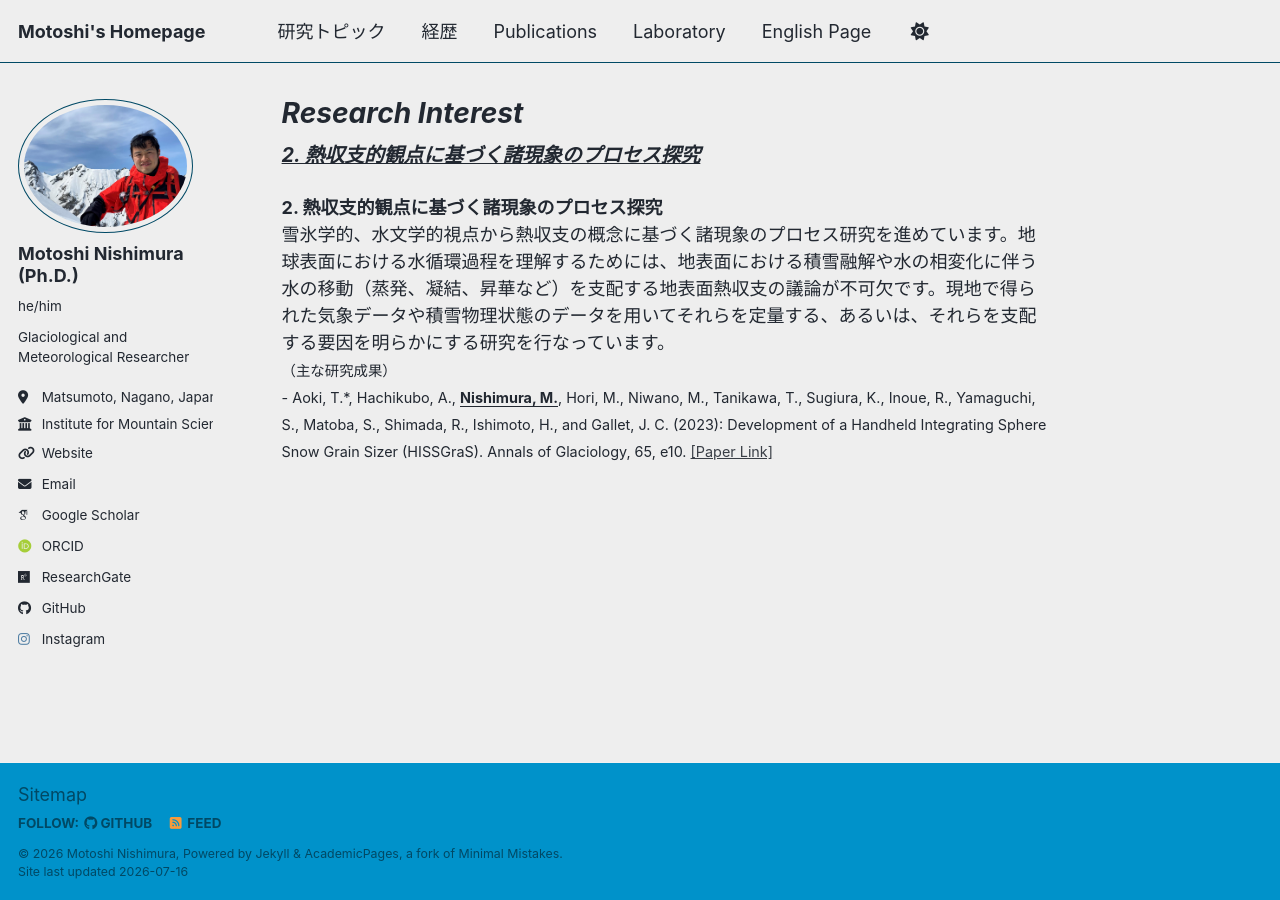
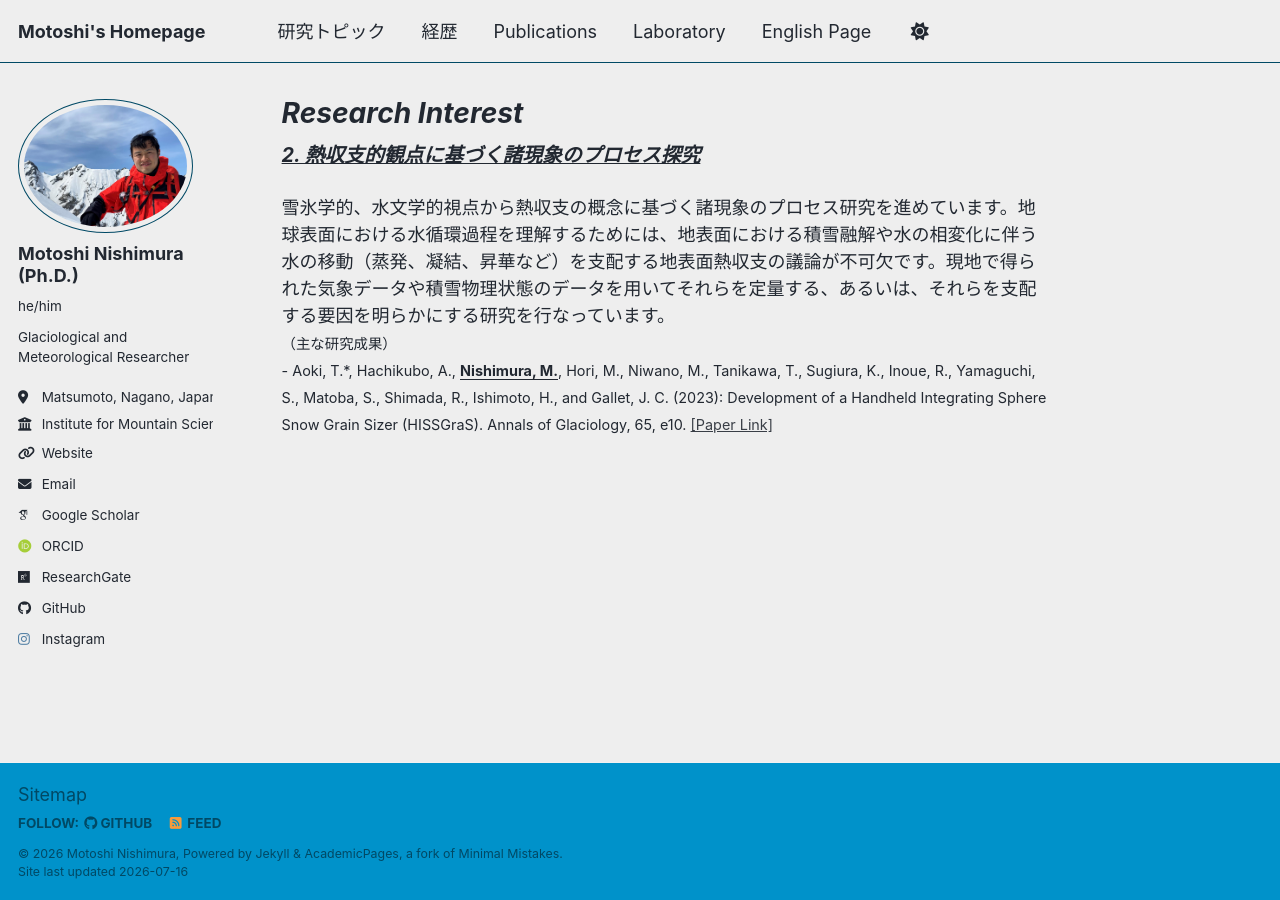
Before and after one commit to MotoshiNishimura/MotoshiNishimura.github.io, a Jekyll site: the page built from _pages/interest2.md, in a window 1280 px wide. Built offline with Jekyll 4.4.1, drawn with Linux system fonts in a browser that asks for light colours; some web fonts are replaced; a script bundle is joined from its source files by our own code; library files that are not in the unit come from our copies.

Commit message:
Revise heat balance phenomena section with new reference
Updated the section on heat balance phenomena research, including a new reference to a recent publication.

```diff
--- a/_pages/interest2.md
+++ b/_pages/interest2.md
@@ -10,7 +10,6 @@ author_profile: true
 </p>
 
 <p>
-<b> 2. 熱収支的観点に基づく諸現象のプロセス探究 </b><br>
 雪氷学的、水文学的視点から熱収支の概念に基づく諸現象のプロセス研究を進めています。地球表面における水循環過程を理解するためには、地表面における積雪融解や水の相変化に伴う水の移動（蒸発、凝結、昇華など）を支配する地表面熱収支の議論が不可欠です。現地で得られた気象データや積雪物理状態のデータを用いてそれらを定量する、あるいは、それらを支配する要因を明らかにする研究を行なっています。<br>
  <span style="font-size: 0.8em;">
 （主な研究成果）<br>
```
